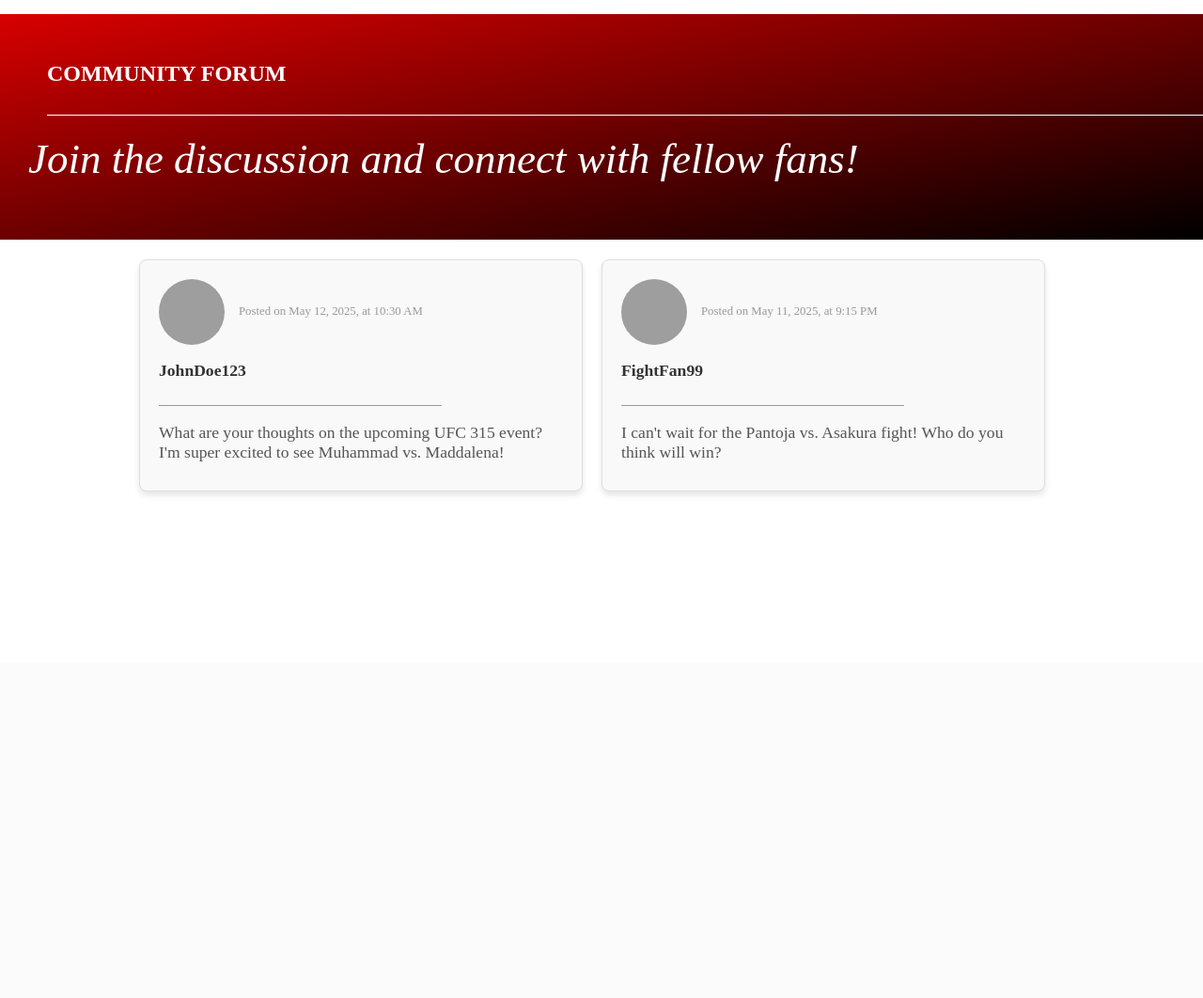
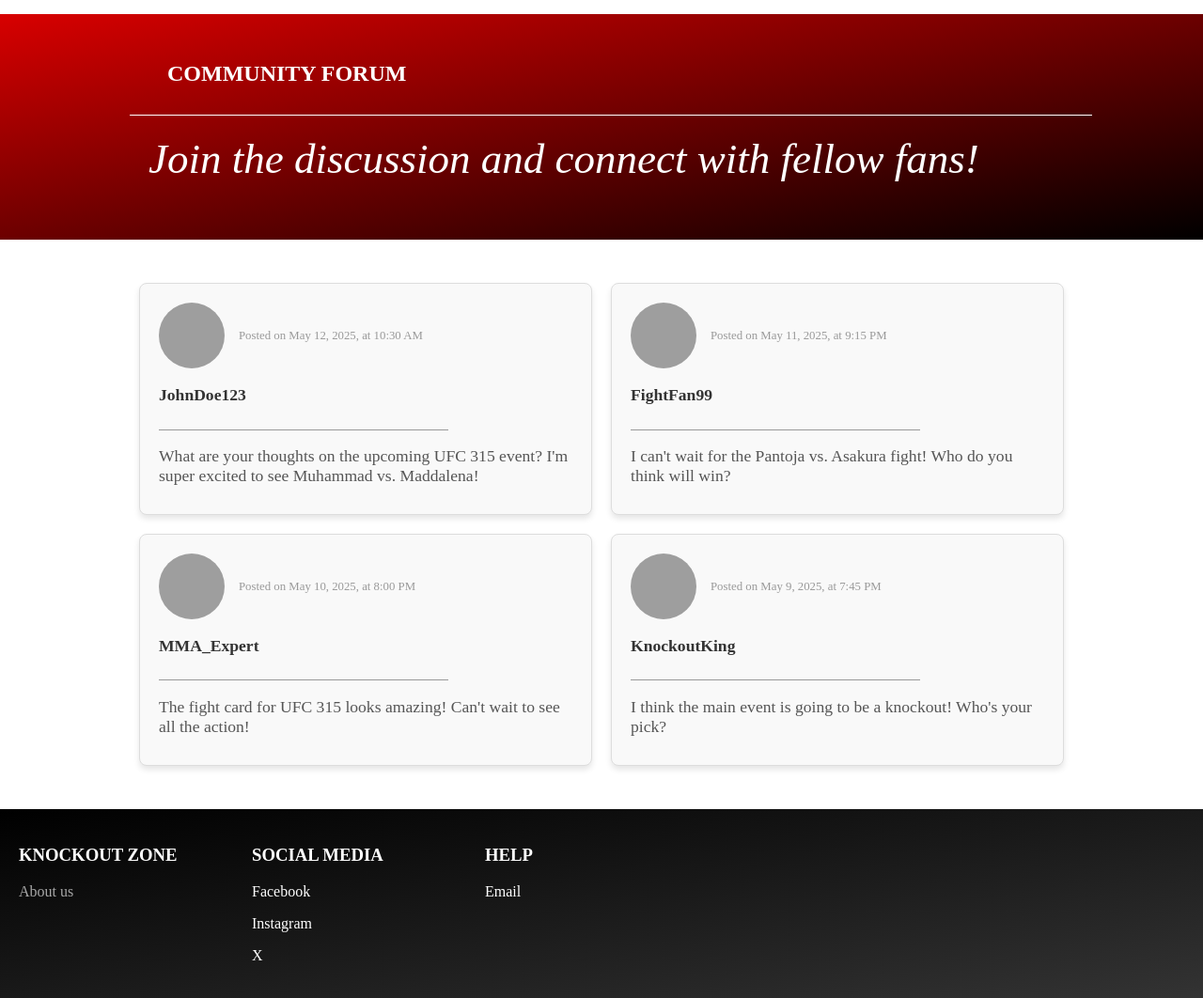
Before and after one commit to Eskibal/KnockOut_Zone, a PHP site: page /forum.html in a window 1280 px wide; the page is wider, and only the part inside the window is pictured. Shown: the part 95-1157 px from the top of that part at 94% size. Before the commit the page ends 621 px from the top of that part, so only its background shows below. Run offline with PHP 8.4, Linux system fonts and the light colour scheme; grey boxes are pictures that could not be loaded.

Commit message:
favicon added and added footer on forum and events

```diff
--- a/view/aboutus.html
+++ b/view/aboutus.html
@@ -6,6 +6,7 @@
     <meta name="viewport" content="width=device-width, initial-scale=1.0">
     <title>Knockout Zone - About Us</title>
     <link rel="stylesheet" href="css/aboutus.css">
+    <link rel="shortcut icon" href="../resources/images/logolightbig.png" type="image/x-icon" sizes="16x16">
 </head>
 
 <body>
--- a/view/css/forum.css
+++ b/view/css/forum.css
@@ -109,13 +109,14 @@ hr {
 }
 
 .banner {
-    width: 100%;
+    max-width: 100%;
     height: 30vh;
     margin-top: 8.5%;
     display: flex;
     flex-direction: column;
     max-height: 100vh;
     object-fit: cover;
+    padding-inline: 10%;
     background: linear-gradient(to bottom right, #d80000, #000000);
 }
 
@@ -139,15 +140,17 @@ hr {
     max-width: 100%;
     width: 100%;
     background-color: #ffffff;
-    margin: -10px 50px 10px;
+    margin: -10px 10px 10px;
 }
 
 .forum-posts {
     display: grid;
-    grid-template-columns: auto auto auto;
+    grid-template-columns: auto auto;
     gap: 20px;
     padding: 20px;
     margin-inline: 10%;
+    margin-top: 2%;
+    margin-bottom: 2%;
 }
 
 .forum-post {
@@ -199,3 +202,22 @@ hr {
     display: flex;
     align-items: center;
 }
+
+footer {
+    display: grid;
+    grid-template-columns: repeat(3, 20%);
+    background: linear-gradient(to bottom right, #000000, #333333);;
+    color: #ffffff;
+    padding: 20px;
+}
+
+footer a {
+    color: #a8a8a8;
+    transition: transform 0.3s, color 0.3s, font-weight 0.3s;
+}
+
+footer a:hover {
+    color: #ff0000;
+    font-weight: bold;
+    transform: scale(1.2);
+}
--- a/view/forum.html
+++ b/view/forum.html
@@ -6,6 +6,7 @@
     <meta name="viewport" content="width=device-width, initial-scale=1.0">
     <title>Forum - Knockout Zone</title>
     <link rel="stylesheet" href="css/forum.css">
+    <link rel="shortcut icon" href="../resources/images/logolightbig.png" type="image/x-icon" sizes="16x16">
 </head>
 
 <body>
@@ -62,7 +63,49 @@
                     </div>
                 </a>
             </section>
+            <section class="forum-post">
+                <a href="#">
+                    <div class="forum-header">
+                        <img src="../resources/profiles/default-profile.png" alt="User Profile">
+                        <span class="timestamp">Posted on May 10, 2025, at 8:00 PM</span>
+                    </div>
+                    <div class="forum-info">
+                        <h3 class="username">MMA_Expert</h3>&nbsp;
+                        <hr>
+                        <p class="post-content">The fight card for UFC 315 looks amazing! Can't wait to see all the action!</p>
+                    </div>
+                </a>
+            </section>
+            <section class="forum-post">
+                <a href="#">
+                    <div class="forum-header">
+                        <img src="../resources/profiles/default-profile.png" alt="User Profile">
+                        <span class="timestamp">Posted on May 9, 2025, at 7:45 PM</span>
+                    </div>
+                    <div class="forum-info">
+                        <h3 class="username">KnockoutKing</h3>&nbsp;
+                        <hr>
+                        <p class="post-content">I think the main event is going to be a knockout! Who's your pick?</p>
+                    </div>
+                </a>
+            </section>
         </article>
+        <footer>
+            <div>
+                <h3>KNOCKOUT ZONE</h3>
+                <p><a href="aboutus.html">About us</a></p>
+            </div>
+            <div>
+                <h3>SOCIAL MEDIA</h3>
+                <p>Facebook</p>
+                <p>Instagram</p>
+                <p>X</p>
+            </div>
+            <div>
+                <h3>HELP</h3>
+                <p>Email</p>
+            </div>
+        </footer>
     </div>
 </body>
 
--- a/view/index.html
+++ b/view/index.html
@@ -6,6 +6,7 @@
     <meta name="viewport" content="width=device-width, initial-scale=1.0">
     <title>Home - Knockout Zone</title>
     <link rel="stylesheet" href="css/index.css">
+    <link rel="shortcut icon" href="../resources/images/logolightbig.png" type="image/x-icon" sizes="16x16">
 </head>
 
 <body>
--- a/view/profile.php
+++ b/view/profile.php
@@ -28,6 +28,7 @@ if (isset($_SESSION["success"])) {
     <meta name="viewport" content="width=device-width, initial-scale=1.0">
     <link rel="stylesheet" href="css/profile.css">
     <title>KnockoutZone - Profile</title>
+    <link rel="shortcut icon" href="../resources/images/logolightbig.png" type="image/x-icon" sizes="16x16">
 </head>
 
 <body>
--- a/view/vadmin.php
+++ b/view/vadmin.php
@@ -6,6 +6,7 @@
     <meta name="viewport" content="width=device-width, initial-scale=1.0">
     <title>Register - Knockout Zone</title>
     <link rel="stylesheet" href="css/admin.css">
+    <link rel="shortcut icon" href="../resources/images/logolightbig.png" type="image/x-icon" sizes="16x16">
 </head>
 
 <body>
--- a/view/vlogin.php
+++ b/view/vlogin.php
@@ -11,6 +11,7 @@ unset($_SESSION["error"]);
     <meta name="viewport" content="width=device-width, initial-scale=1.0">
     <title>Login - Knockout Zone</title>
     <link rel="stylesheet" href="css/login.css">
+    <link rel="shortcut icon" href="../resources/images/logolightbig.png" type="image/x-icon" sizes="16x16">
 </head>
 
 <body>
--- a/view/vregister.php
+++ b/view/vregister.php
@@ -6,6 +6,7 @@
     <meta name="viewport" content="width=device-width, initial-scale=1.0">
     <title>Register - Knockout Zone</title>
     <link rel="stylesheet" href="css/register.css">
+    <link rel="shortcut icon" href="../resources/images/logolightbig.png" type="image/x-icon" sizes="16x16">
 </head>
 
 <body>
```
Also changed, not shown: view/css/events.css (+19 -0 lines), view/events.html (+17 -0 lines), view/home.html (+4 -3 lines).
